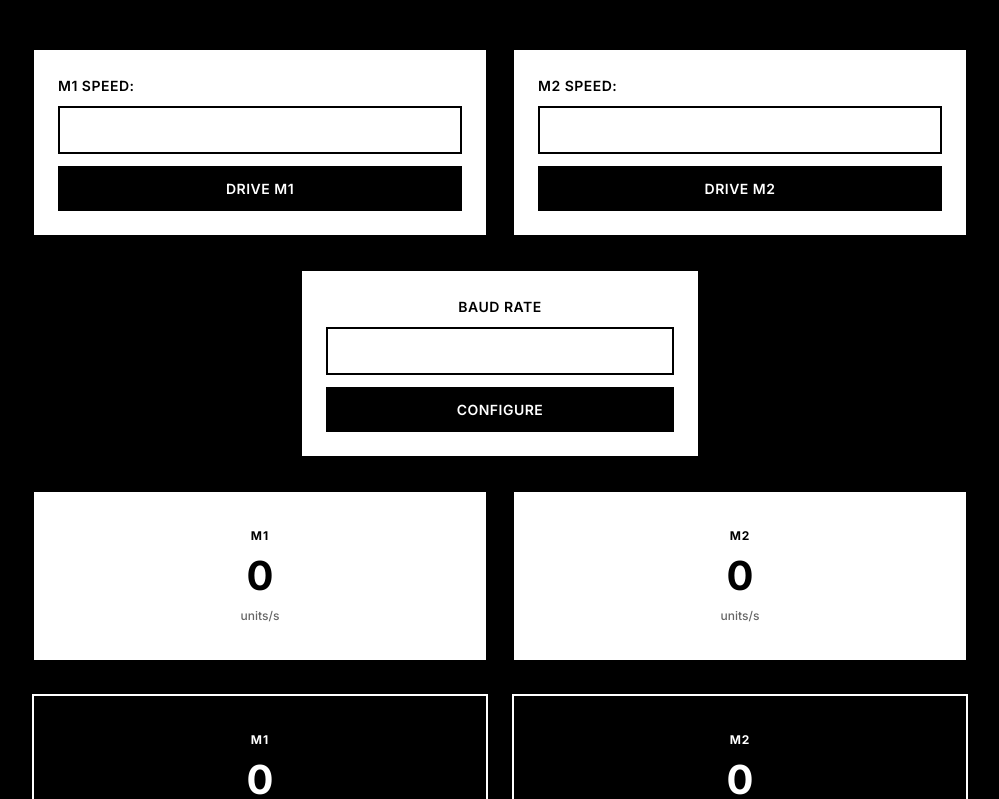
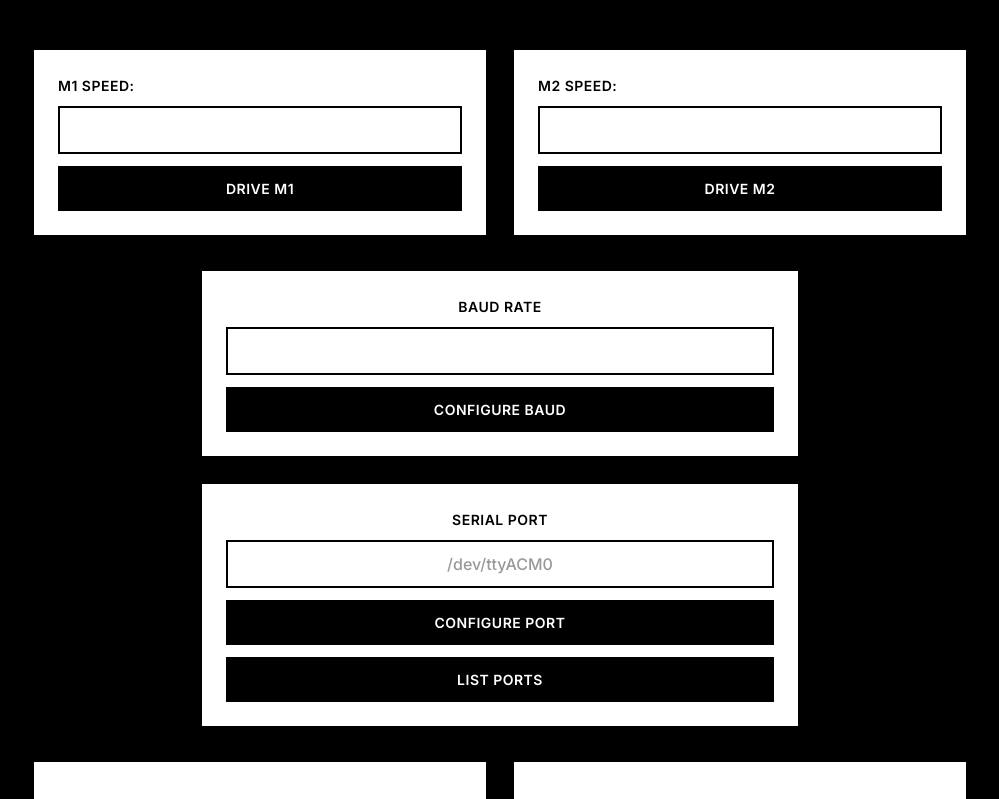
Before and after one commit to lazytatzv/motion_studio, a React (Vite) app: page / in a window 1280 px wide. Shown: the top 799 px of the page, without its empty margins (140-1139 px from the left). Built offline with nearby package versions, Linux system fonts and the light colour scheme.

Commit message:
update UI and logic

```diff
--- a/src/App.css
+++ b/src/App.css
@@ -74,25 +74,37 @@ main {
   text-align: center;
 }
 
-.baud-container {
+/* Configuration Section */
+.config-container {
+  display: flex;
+  flex-direction: column;
+  gap: 1.5rem;
+  margin-bottom: 2rem;
+}
+
+.baud-container,
+.port-container {
   display: flex;
   flex-direction: column;
   gap: 0.75rem;
-  margin: 0 auto 2rem;
+  margin: 0 auto;
   padding: 1.5rem;
-  max-width: 400px;
+  max-width: 600px;
+  width: 100%;
   background: #ffffff;
   border: 2px solid #000000;
 }
 
-.baud-container > div {
+.baud-container > div,
+.port-container > div {
   display: flex;
   flex-direction: column;
   gap: 0.5rem;
   width: 100%;
 }
 
-.baud-container label {
+.baud-container label,
+.port-container label {
   color: #000000;
   font-weight: 600;
   font-size: 0.875rem;
@@ -101,7 +113,8 @@ main {
   text-align: center;
 }
 
-.baud-container input {
+.baud-container input,
+.port-container input {
   width: 100%;
   padding: 0.75rem;
   font-size: 1rem;
@@ -109,9 +122,56 @@ main {
   text-align: center;
 }
 
-.baud-container button {
+.baud-container button,
+.port-container button {
   margin: 0;
   width: 100%;
+}
+
+.port-container {
+  display: grid;
+  grid-template-columns: 1fr;
+  gap: 0.75rem;
+}
+
+.port-container button {
+  width: 100%;
+}
+
+.available-ports {
+  display: flex;
+  flex-direction: column;
+  gap: 0.5rem;
+  padding: 1rem;
+  background: #f5f5f5;
+  border: 2px solid #000000;
+  margin: 0 auto;
+  max-width: 600px;
+  width: 100%;
+}
+
+.available-ports label {
+  color: #000000;
+  font-weight: 600;
+  font-size: 0.875rem;
+  text-transform: uppercase;
+  letter-spacing: 0.5px;
+}
+
+.available-ports select {
+  padding: 0.75rem;
+  font-size: 1rem;
+  font-weight: 500;
+  font-family: inherit;
+  border: 2px solid #000000;
+  background: #ffffff;
+  color: #000000;
+  cursor: pointer;
+}
+
+.available-ports select:focus {
+  outline: none;
+  border-color: #000000;
 }
 
 /* Velocity display */
--- a/src/App.tsx
+++ b/src/App.tsx
@@ -13,6 +13,10 @@ function App() {
 
   // ボーレート
   const [baud, setBaud] = useState<number | "">("");
+
+  // シリアルポート設定
+  const [portName, setPortName] = useState<string>("");
+  const [availablePorts, setAvailablePorts] = useState<string[]>([]);
 
   // コマンドで取得した現在のモーターの速度
   const [velM1, setVelM1] = useState<number>(0);
@@ -49,6 +53,29 @@ function App() {
 
     await invoke("configure_baud", { baudRate: baud });
     //console.log(baud);
+  }
+
+  const handleConfigurePort = async () => {
+    if (portName == "") return;
+
+    try {
+      await invoke("configure_port", {
+        portName: portName,
+        baudRate: baud !== "" ? baud : null
+      });
+      alert(`Successfully connected to ${portName}`);
+    } catch (error) {
+      alert(`Failed to connect: ${error}`);
+    }
+  }
+
+  const handleListPorts = async () => {
+    try {
+      const ports = await invoke("list_serial_ports") as string[];
+      setAvailablePorts(ports);
+    } catch (error) {
+      alert(`Failed to list ports: ${error}`);
+    }
   }
 
   // モーターのスピードをエンコーダから取得し、表示
@@ -125,6 +152,7 @@ function App() {
         </div>
       </div>
 
+      <div className="config-container">
         <div className="baud-container">
           <div>
             <label>Baud Rate</label>
@@ -134,7 +162,37 @@ function App() {
               onChange={(e) => setBaud(e.target.value === "" ? "" : Number(e.target.value))}
             />
           </div>
-        <button onClick={handleBaud}>Configure</button>
+          <button onClick={handleBaud}>Configure Baud</button>
+        </div>
+
+        <div className="port-container">
+          <div>
+            <label>Serial Port</label>
+            <input
+              type="text"
+              value={portName}
+              onChange={(e) => setPortName(e.target.value)}
+              placeholder="/dev/ttyACM0"
+            />
+          </div>
+          <button onClick={handleConfigurePort}>Configure Port</button>
+          <button onClick={handleListPorts}>List Ports</button>
+        </div>
+
+        {availablePorts.length > 0 && (
+          <div className="available-ports">
+            <label>Available Ports:</label>
+            <select
+              value={portName}
+              onChange={(e) => setPortName(e.target.value)}
+            >
+              <option value="">-- Select Port --</option>
+              {availablePorts.map((port) => (
+                <option key={port} value={port}>{port}</option>
+              ))}
+            </select>
+          </div>
+        )}
       </div>
 
       {/* Showing Motors' speed*/}
```
Also changed, not shown: 1 other file (tests, documents, lock files or other folders). Lines whose indentation alone changed are shown as unchanged.
